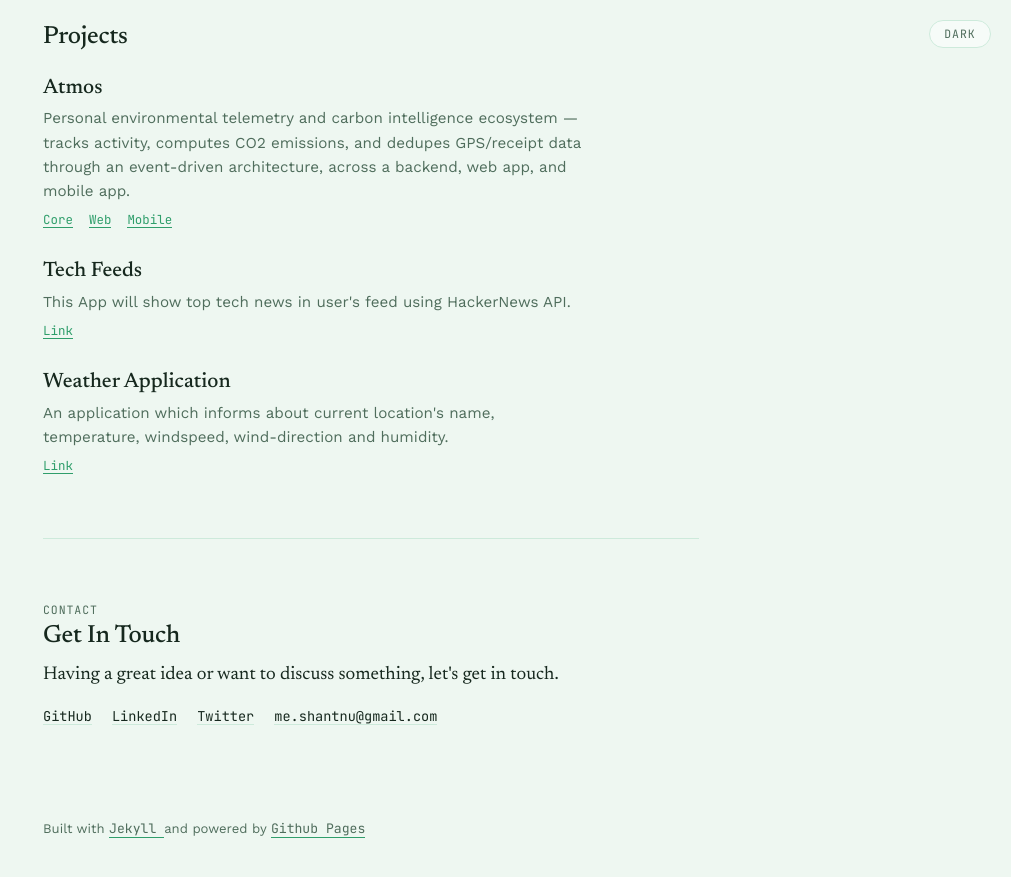
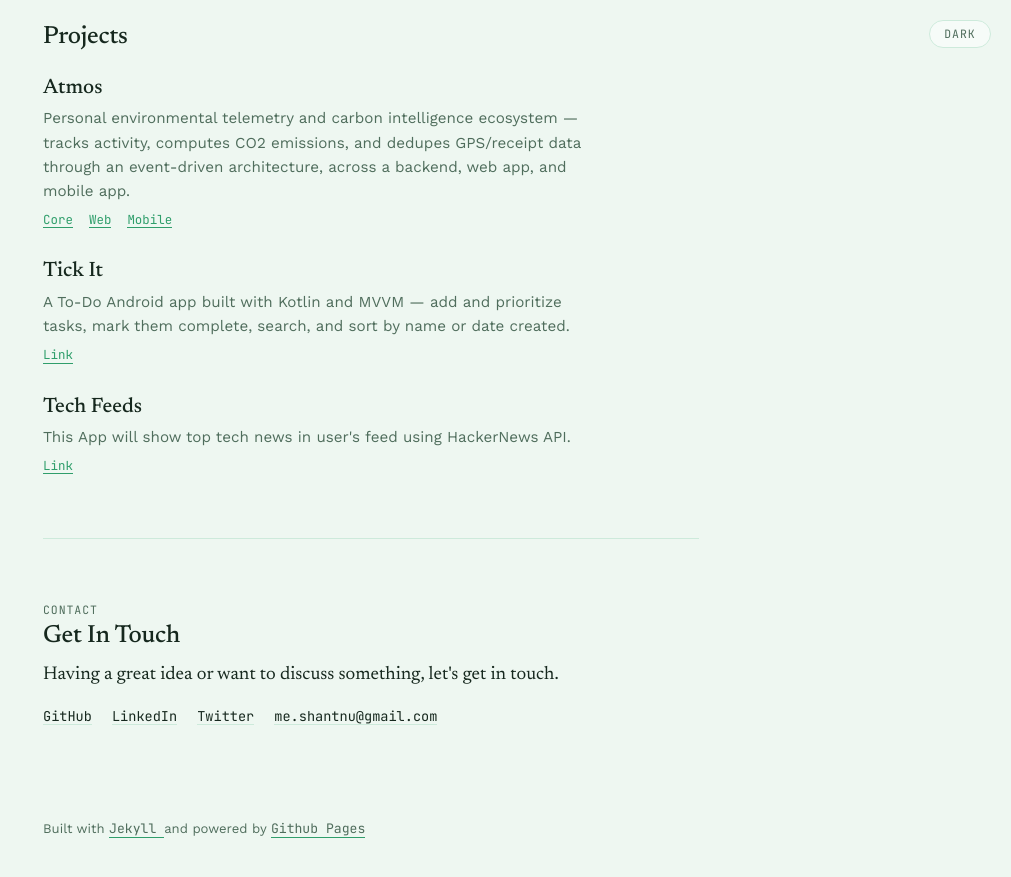
Before and after one commit to dipu989/dipu989.github.io, a Jekyll site: the page built from index.html, in a window 1280 px wide and 900 px high, scrolled down 2070 px. Shown: the top 877 px of the window, without its empty margins (269-1280 px from the left). Built offline with Jekyll 4.4.1, drawn with Linux system fonts in a browser that asks for light colours.

Commit message:
feat(content): swap Weather Application for Tick It
Replaces the Weather Application project card with Tick It (a Kotlin/
MVVM To-Do Android app, github.com/dipu989/Tick-It), and reorders the
projects list to Atmos, Tick It, Tech Feeds per request.

```diff
--- a/_data/projects.yml
+++ b/_data/projects.yml
@@ -30,6 +30,16 @@
     - tag: PostgreSQL
     - tag: GORM
 
+- name: Tick It
+  descr: "A To-Do Android app built with Kotlin and MVVM — add and prioritize tasks, mark them complete, search, and sort by name or date created."
+  links:
+    - label: Link
+      url: https://github.com/dipu989/Tick-It
+  tags:
+    - tag: Kotlin
+    - tag: Android
+    - tag: MVVM
+
 - name: Tech Feeds
   descr: "This App will show top tech news in user's feed using HackerNews API."
   links:
@@ -39,12 +49,3 @@
     - tag: Android
     - tag: Java
     - tag: Hacker News API
-
-- name: Weather Application
-  descr: "An application which informs about current location's name, temperature, windspeed, wind-direction and humidity."
-  links:
-    - label: Link
-      url: https://github.com/dipu989/Weather-Application
-  tags:
-    - tag: Web
-    - tag: API
```
